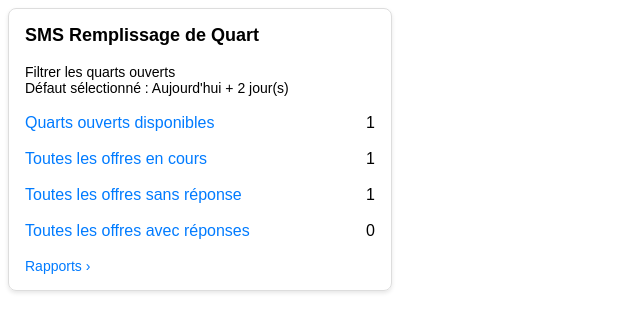
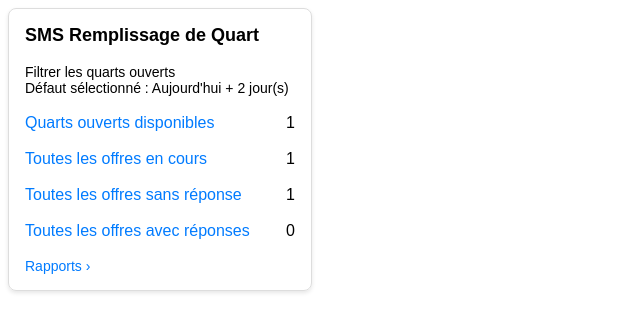
Before and after one commit to ImtiGlitch/Open-Shift-Offer, a plain HTML site: page index.html in a window 1280 px wide. Shown: the full height of the page, 0-640 px from the left. Drawn offline with Linux system fonts and the light colour scheme.

Commit message:
Update index.html

```diff
--- a/index.html
+++ b/index.html
@@ -11,7 +11,7 @@
         .widget {
             border: 1px solid #ddd;
             border-radius: 8px;
-            width: 350px;
+            width: 270px;
             padding: 16px;
             box-shadow: 0 2px 4px rgba(0, 0, 0, 0.1);
         }
```
